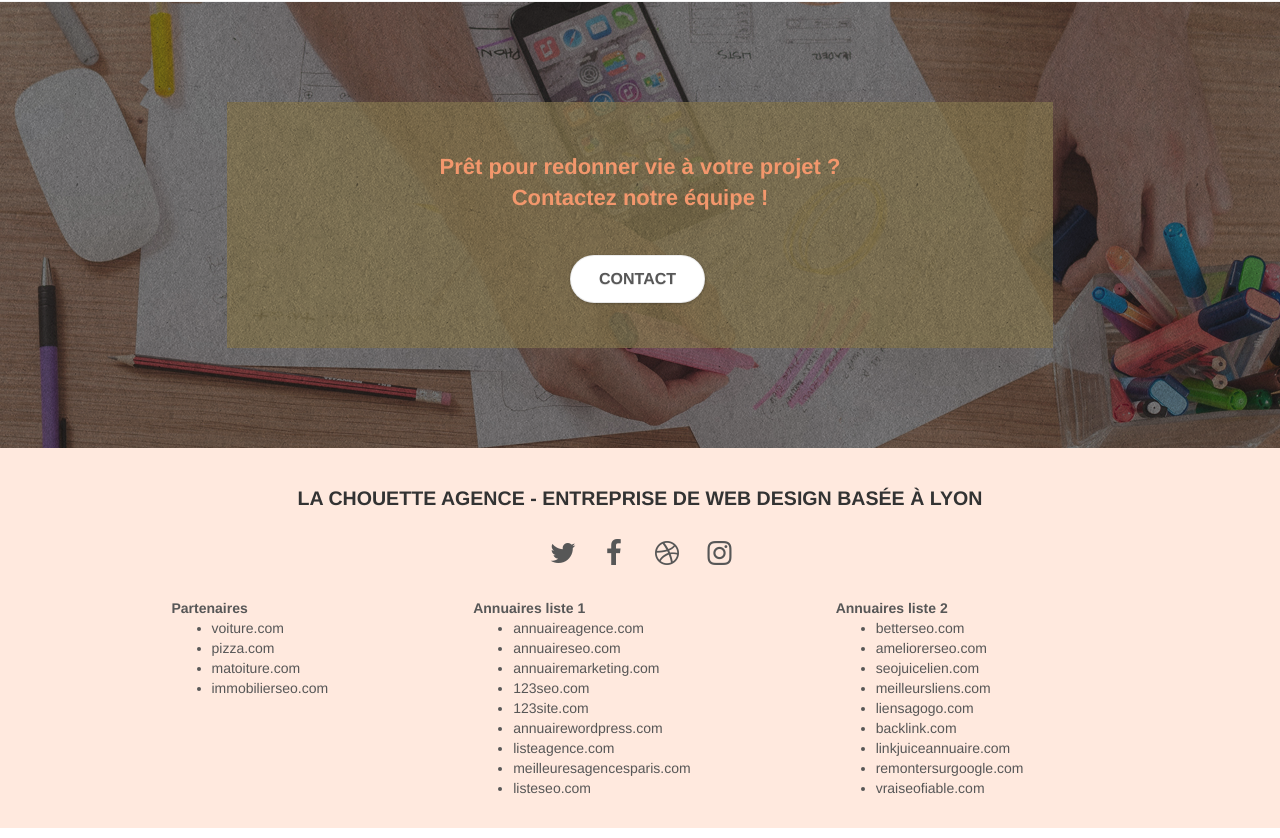
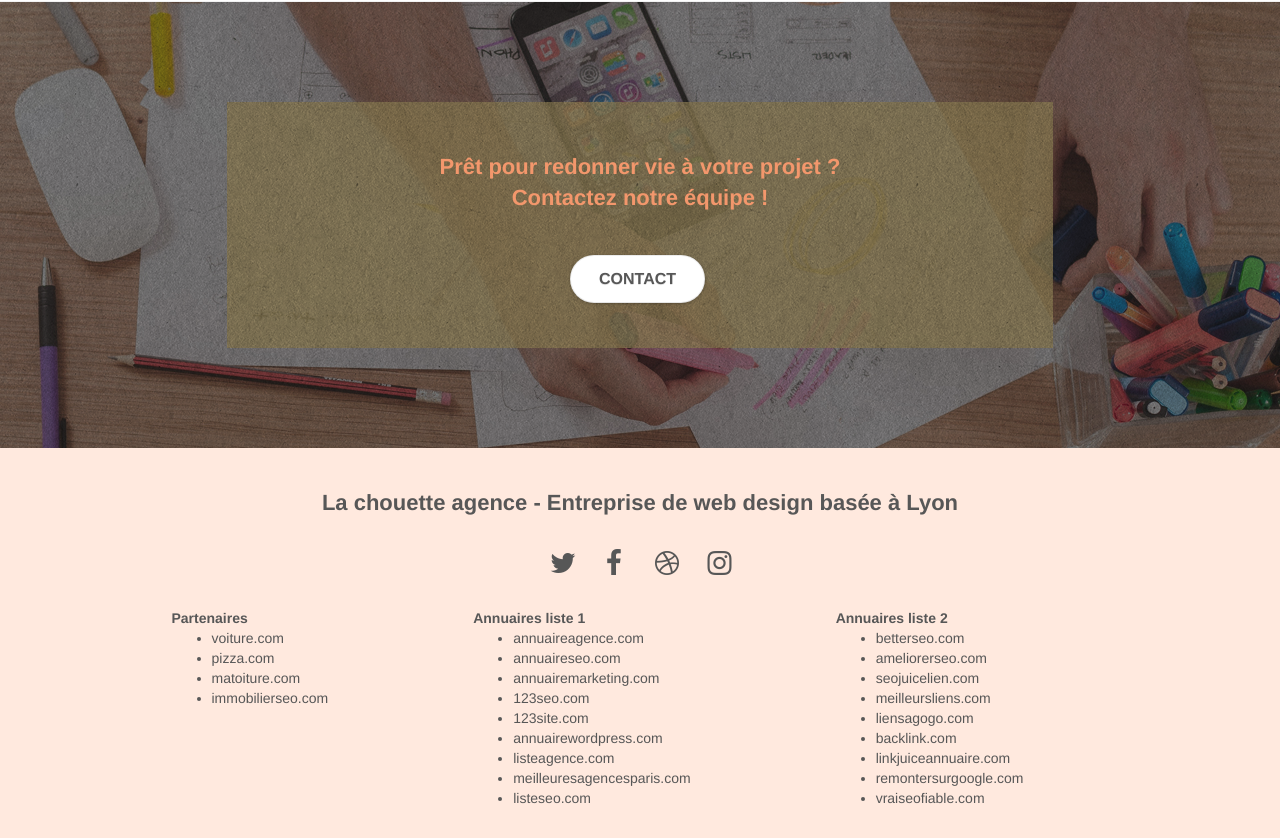
Before and after one commit to annedenicourt/AnneDenicourt_4_17112020, a plain HTML site: page index.html in a window 1280 px wide. Shown: the part 2650-3488 px from the top of the page. Drawn offline with Linux system fonts and the light colour scheme.

```diff
--- a/index.html
+++ b/index.html
@@ -198,7 +198,7 @@
 						<div class="container bloc-sm">
 							<div class="row">
 								<div class="col-sm-12">
-									<h3>La chouette agence - Entreprise de web design basée à Lyon<br></h3>
+									<h2>La chouette agence - Entreprise de web design basée à Lyon<br></h2>
 									<div id="container_reso_socio">
 										<div id="reso_socio">
 											<div class="col-sm-3">
--- a/style.css
+++ b/style.css
@@ -403,15 +403,13 @@ nav .navbar-header
     padding: 0 30px;
 }
 
-footer .col-sm-12 h3
+footer .col-sm-12 h2
 {
     text-align: center;
-    font-size: 0.9em;
     font-weight: bold;
     margin-bottom: 30px;
     color: #575757;
 }
-
 #container_reso_socio
 {
     display: flex;
```
Also changed, not shown: page2.html (+4 -4 lines).
